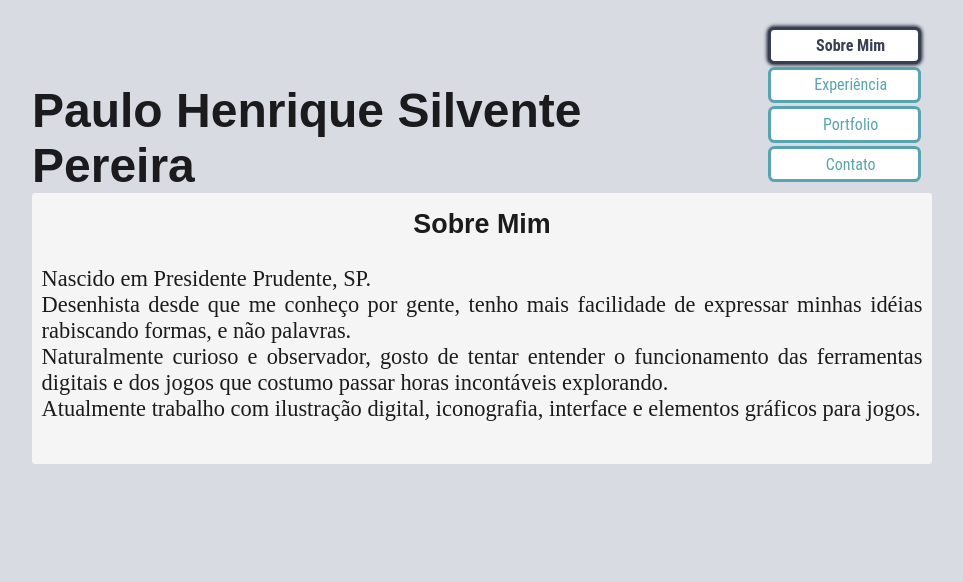
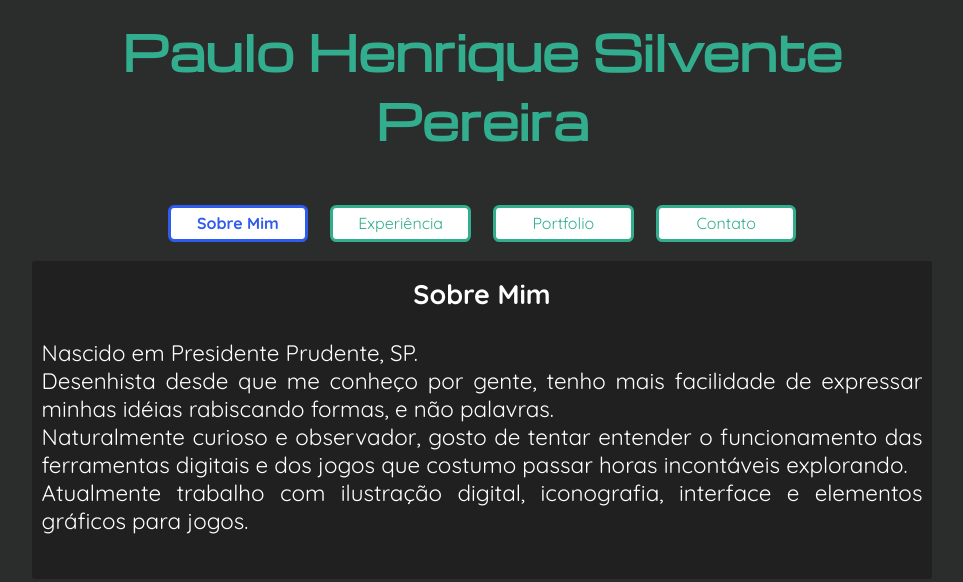
Before and after one commit to phsilvente/web-uninter, a plain HTML site: page index.html in a window 1280 px wide. Shown: the whole page, without its empty margins (158-1121 px from the left). Drawn offline with nearby package versions, Linux system fonts and the light colour scheme.

Commit message:
Update style.css

```diff
--- a/style.css
+++ b/style.css
@@ -1,6 +1,6 @@
 body {
-    background-color: #d8dbe2;
-    color: #1b1b1e;
+    background-color: #2b2c2c;
+    color: #ffffff;
     padding: 1rem;
     align-items: center;
     margin: auto;
@@ -14,36 +14,24 @@ p {
 
 
 .nome {
-    font-family: "Lexend", sans-serif;
-    font-size: 3rem;
-    width: 70%;
-    align-self: flex-end;
+  font-family: "Michroma", sans-serif;
+  font-size: 3rem;
+  text-align: center;
+  margin-bottom: 1rem;
+  width: 100%;
+  color: hsl(165, 55%, 44%);
+
 }
 
 
+
 .menu {
-    display: flexbox;
-    flex-direction: row;
-    flex-grow: calc();
-    padding: 0.5rem;
-    font-family: "Roboto Condensed", sans-serif;
-}
-
-
-#cabecalho {
-    display: flex;
-    flex-direction: row;
-    justify-content: space-between;
-}
-
-
-/* DESTACAR SELEÇÃO */
-div[selecionado] {
-    font-weight: bold;
-    box-shadow: 0 0 0.2rem 0.1rem #373f51;
-    border-color: #373f51;
-    color: #373f51;
-    transition: 0.3s;
+  display: flex;
+  justify-content: center;
+  flex-wrap: wrap;
+  gap: 1rem;
+  padding: 1rem;
+  font-family: "Quicksand", sans-serif;
 }
 
 
@@ -52,27 +40,39 @@ div[selecionado] {
     justify-content: space-around;
     margin: 0.2rem;
     padding: 0.2rem;
-    padding-left: 1rem;
     border-radius: 1rem;
     height: 1.5rem;
     width: 8rem;
     text-align: center;
     background-color: white;
     border-style: solid;
-    border-color: #58a4b0;
-    color: #58a4b0;
+    border-color: hsl(165, 55%, 44%);
+    color: hsl(165, 55%, 44%);
     border-radius: 0.4rem;
-    transition: 0.5s;
 }
 
 
-/* DESTACAR NOME */
 .opcaoMenu:hover {
-    box-shadow: 0 0 0.2rem 0.1rem #373f51;
-    border-color: #373f51;
-    color: #373f51;
-    transition: 0.3s;
+    border-color: hsl(226, 85%, 56%);
+    color: hsl(226, 85%, 56%);
     cursor: pointer;
+}
+
+
+#cabecalho {
+  display: flex;
+  flex-direction: column;
+  align-items: center;
+  text-align: center;
+  gap: 1rem;
+}
+
+
+
+div[selecionado] {
+    font-weight: bold;
+    border-color: hsl(226, 85%, 56%);
+    color: hsl(226, 85%, 56%);
 }
 
 
@@ -81,30 +81,26 @@ div[selecionado] {
     margin: auto;
     font-size: large;
     height: 3rem;
-    border-radius: 1.5rem;
-    background-color: #373f51;
-    border-color: #373f51;
-    color: white;
+    border-radius: 1rem;
+    background-color: hsl(226, 85%, 56%);
+    border-color: hsl(226, 85%, 56%);
     font-weight: bold;
     transition: 0.5s;
 }
 
 
 .botaoFormulario:hover {
-    box-shadow: 0 0 0.2rem 0.1rem #373f51;
     cursor: pointer;
-    transition: 0.3s;
 }
 
 
 .conteudo {
-    background-color: whitesmoke;
+    background-color: rgb(32, 32, 32);
     padding: 1rem 0.6rem 1rem 0.6rem;
-    font-family: "Faustina", serif;
+    font-family: "Quicksand", sans-serif;
     font-size: 1.4rem;
     text-align: justify;
     border-radius: 0.2rem 0.2rem 0.2rem 0.2rem;
-    transition: 0.5s;
 }
 
 
@@ -112,7 +108,7 @@ div[selecionado] {
     text-align: center;
     font-size: larger;
     font-weight: bold;
-    font-family: "Lexend", sans-serif;
+    font-family: "Quicksand", sans-serif;
 }
 
 
```
